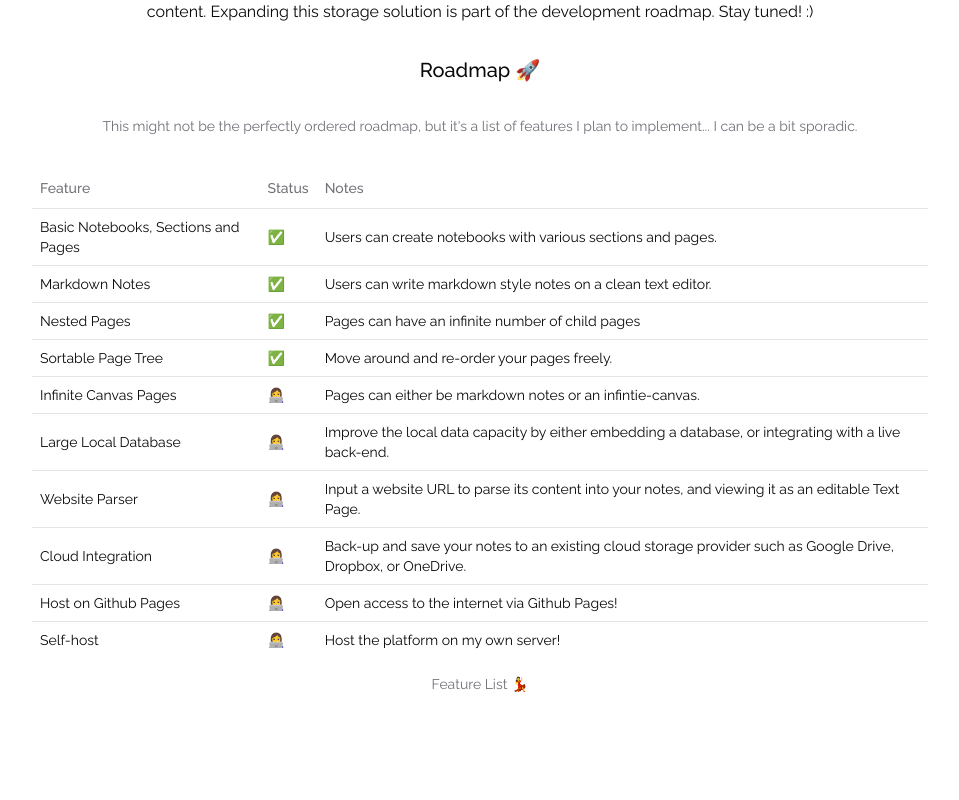
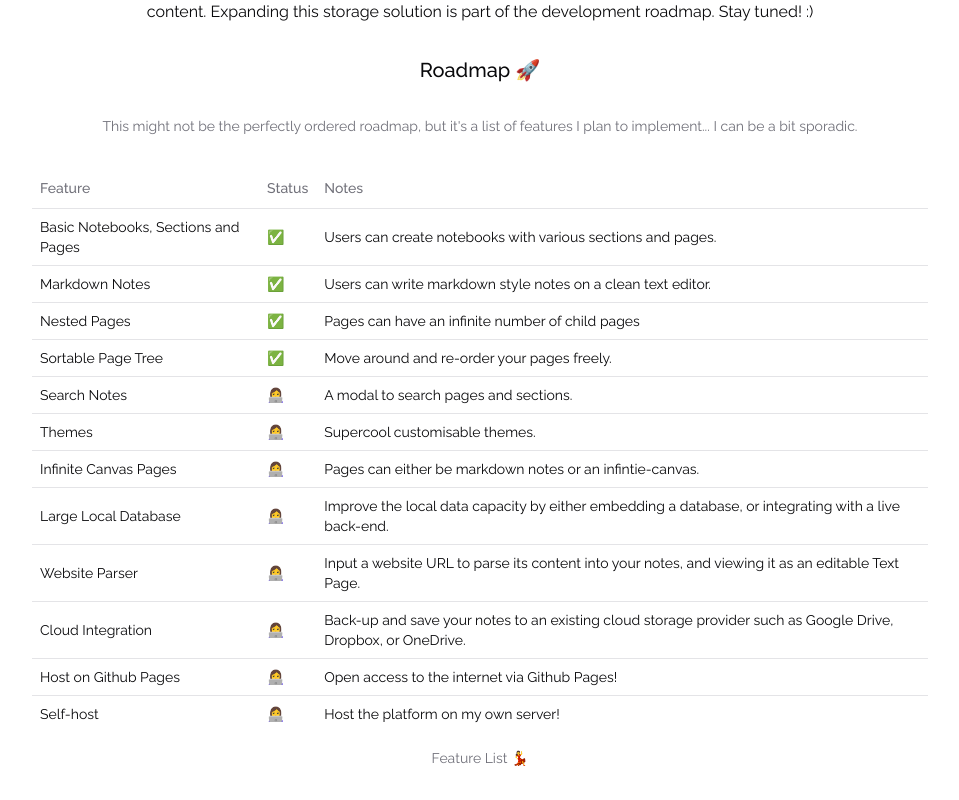
Before and after one commit to zerosicx/convo, a React (Vite) app: page /about in a window 1280 px wide. Shown: the part 754-1554 px from the top of the page, without its empty margins (160-1119 px from the left). Before the commit the page ends 1480 px from the top, so only its background shows below. Built offline with nearby package versions, Linux system fonts and the light colour scheme; a web font is replaced by a local one.

Commit message:
Added more to the roadmap

```diff
--- a/src/pages/AboutPage.tsx
+++ b/src/pages/AboutPage.tsx
@@ -110,6 +110,16 @@ const tableData = [
     notes: "Move around and re-order your pages freely.",
   },
   {
+    feature: "Search Notes",
+    status: "👩‍💻",
+    notes: "A modal to search pages and sections.",
+  },
+  {
+    feature: "Themes",
+    status: "👩‍💻",
+    notes: "Supercool customisable themes.",
+  },
+  {
     feature: "Infinite Canvas Pages",
     status: "👩‍💻",
     notes: "Pages can either be markdown notes or an infintie-canvas.",
```
